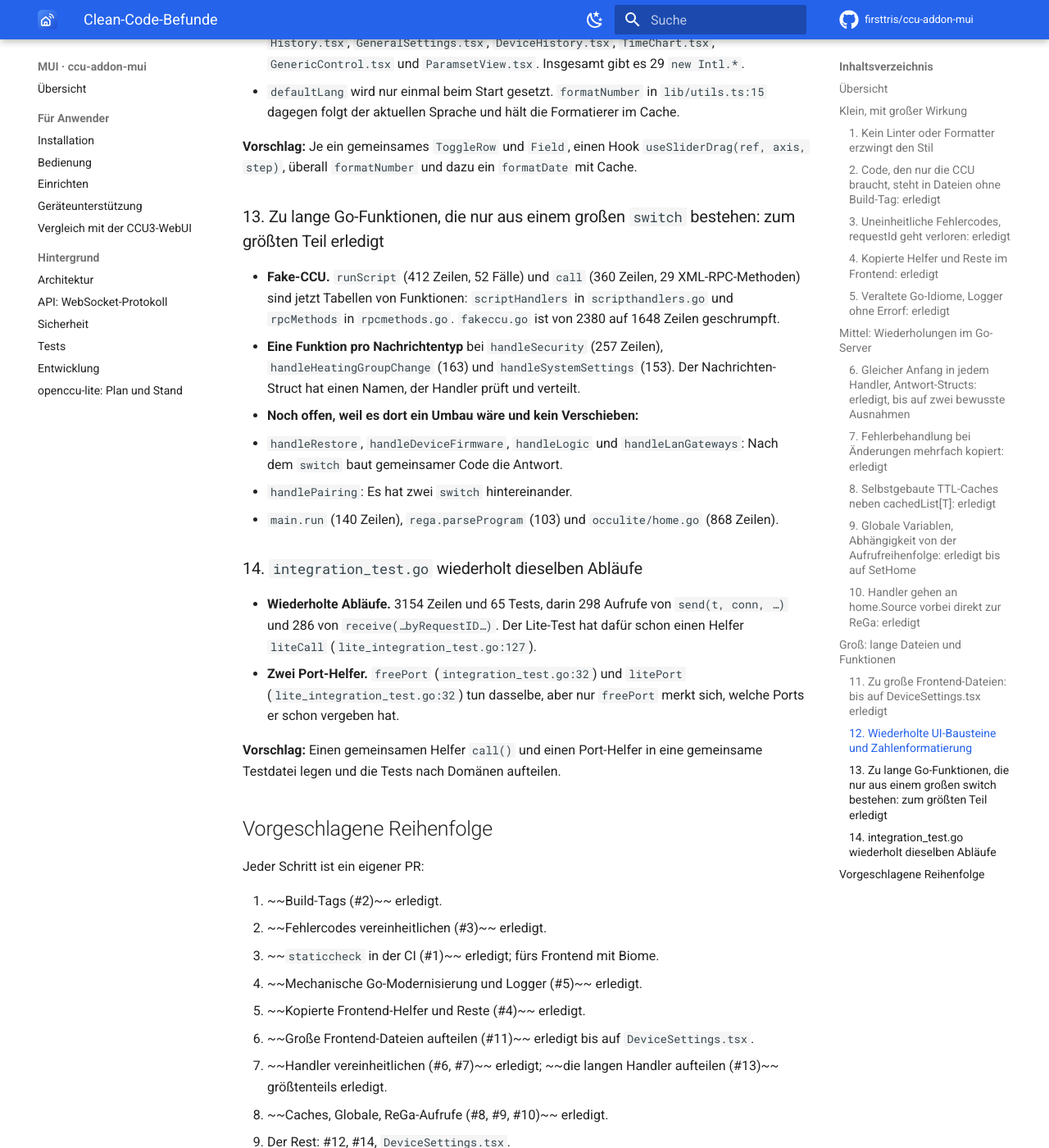
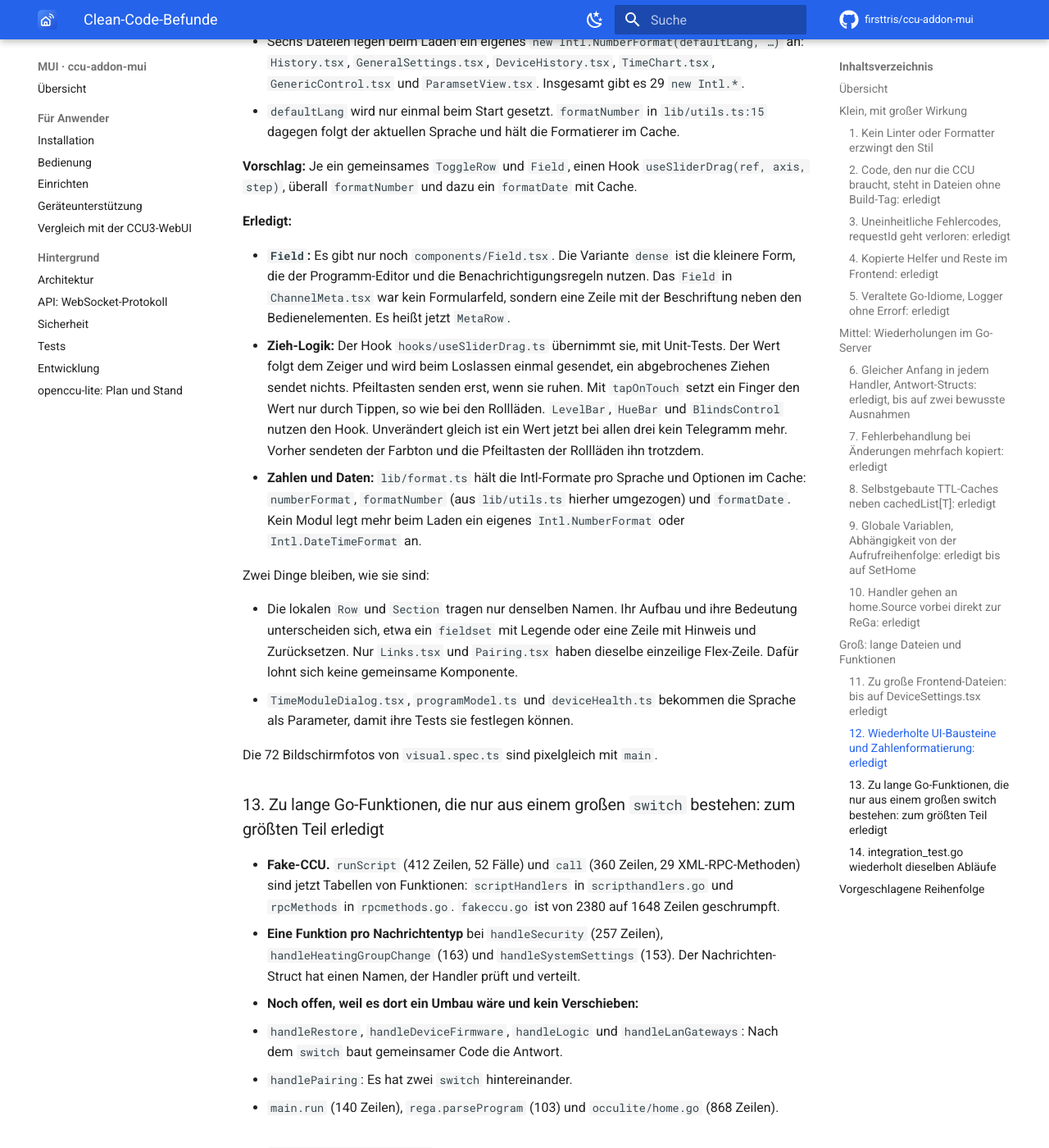
Before and after one commit to firsttris/ccu-addon-mui, an MkDocs documentation site: the page built from docs/clean-code-befunde.md, in a window 1280 px wide and 1400 px high, scrolled down 9182 px. Shown: the whole window at 82% size. Built offline with MkDocs 1.6.1 and Material for MkDocs 9.7.7, drawn with Linux system fonts in a browser that asks for light colours; comment, search, counter and statistics services are not loaded; some of the changed text lies outside the part shown.

Commit message:
Befundliste: #12 erledigt
Co-Authored-By: Claude Opus 5.5 <noreply@anthropic.com>
Claude-Session: https://claude.ai/code/session_01K3hrka7UfjroJia9Y6hgMy

```diff
--- a/docs/clean-code-befunde.md
+++ b/docs/clean-code-befunde.md
@@ -34,7 +34,7 @@ Größe: **S** klein (unter einer Stunde), **M** mittel, **L** groß.
 | 9 | Globale Variablen, Abhängigkeit von der Aufrufreihenfolge (erledigt bis auf `SetHome`) | Go | M |
 | 10 | Handler gehen an `home.Source` vorbei direkt zur ReGa (erledigt) | Go | M |
 | 11 | Zu große Frontend-Dateien (bis auf `DeviceSettings.tsx` erledigt) | Frontend | L |
-| 12 | Wiederholte UI-Bausteine und Zahlenformatierung | Frontend | M |
+| 12 | Wiederholte UI-Bausteine und Zahlenformatierung (erledigt) | Frontend | M |
 | 13 | Zu lange Go-Funktionen, die nur aus einem großen `switch` bestehen (größtenteils erledigt) | Go | L |
 | 14 | `integration_test.go` wiederholt dieselben Abläufe | Go-Tests | M |
 
@@ -264,7 +264,7 @@ Der Code ist jeweils nur verschoben. Ein Zeilenvergleich vor und nach dem Umzug
 - **Noch offen:** `views/setup/DeviceSettings.tsx` (849 Zeilen) ist eine einzige Komponente. Hooks und
   eine Komponente pro Tab herauszulösen, ist ein Umbau mit Zustand. Das bekommt einen eigenen PR.
 
-### 12. Wiederholte UI-Bausteine und Zahlenformatierung
+### 12. Wiederholte UI-Bausteine und Zahlenformatierung: erledigt
 
 **UI-Bausteine**
 
@@ -285,6 +285,33 @@ Der Code ist jeweils nur verschoben. Ein Zeilenvergleich vor und nach dem Umzug
 
 **Vorschlag:** Je ein gemeinsames `ToggleRow` und `Field`, einen Hook
 `useSliderDrag(ref, axis, step)`, überall `formatNumber` und dazu ein `formatDate` mit Cache.
+
+**Erledigt:**
+
+- **`Field`:** Es gibt nur noch `components/Field.tsx`. Die Variante `dense` ist die kleinere
+  Form, die der Programm-Editor und die Benachrichtigungsregeln nutzen. Das `Field` in
+  `ChannelMeta.tsx` war kein Formularfeld, sondern eine Zeile mit der Beschriftung neben den
+  Bedienelementen. Es heißt jetzt `MetaRow`.
+- **Zieh-Logik:** Der Hook `hooks/useSliderDrag.ts` übernimmt sie, mit Unit-Tests. Der Wert folgt
+  dem Zeiger und wird beim Loslassen einmal gesendet, ein abgebrochenes Ziehen sendet nichts.
+  Pfeiltasten senden erst, wenn sie ruhen. Mit `tapOnTouch` setzt ein Finger den Wert nur durch
+  Tippen, so wie bei den Rollläden. `LevelBar`, `HueBar` und `BlindsControl` nutzen den Hook.
+  Unverändert gleich ist ein Wert jetzt bei allen drei kein Telegramm mehr. Vorher sendeten der
+  Farbton und die Pfeiltasten der Rollläden ihn trotzdem.
+- **Zahlen und Daten:** `lib/format.ts` hält die Intl-Formate pro Sprache und Optionen im Cache:
+  `numberFormat`, `formatNumber` (aus `lib/utils.ts` hierher umgezogen) und `formatDate`. Kein
+  Modul legt mehr beim Laden ein eigenes `Intl.NumberFormat` oder `Intl.DateTimeFormat` an.
+
+Zwei Dinge bleiben, wie sie sind:
+
+- Die lokalen `Row` und `Section` tragen nur denselben Namen. Ihr Aufbau und ihre Bedeutung
+  unterscheiden sich, etwa ein `fieldset` mit Legende oder eine Zeile mit Hinweis und
+  Zurücksetzen. Nur `Links.tsx` und `Pairing.tsx` haben dieselbe einzeilige Flex-Zeile. Dafür
+  lohnt sich keine gemeinsame Komponente.
+- `TimeModuleDialog.tsx`, `programModel.ts` und `deviceHealth.ts` bekommen die Sprache als
+  Parameter, damit ihre Tests sie festlegen können.
+
+Die 72 Bildschirmfotos von `visual.spec.ts` sind pixelgleich mit `main`.
 
 ### 13. Zu lange Go-Funktionen, die nur aus einem großen `switch` bestehen: zum größten Teil erledigt
 
@@ -324,4 +351,5 @@ Jeder Schritt ist ein eigener PR:
 6. ~~Große Frontend-Dateien aufteilen (#11)~~ erledigt bis auf `DeviceSettings.tsx`.
 7. ~~Handler vereinheitlichen (#6, #7)~~ erledigt; ~~die langen Handler aufteilen (#13)~~ größtenteils erledigt.
 8. ~~Caches, Globale, ReGa-Aufrufe (#8, #9, #10)~~ erledigt.
-9. Der Rest: #12, #14, `DeviceSettings.tsx`.
+9. ~~UI-Bausteine und Zahlenformatierung (#12)~~ erledigt.
+10. Der Rest: #14, `DeviceSettings.tsx`, der Rest von #13.
```
